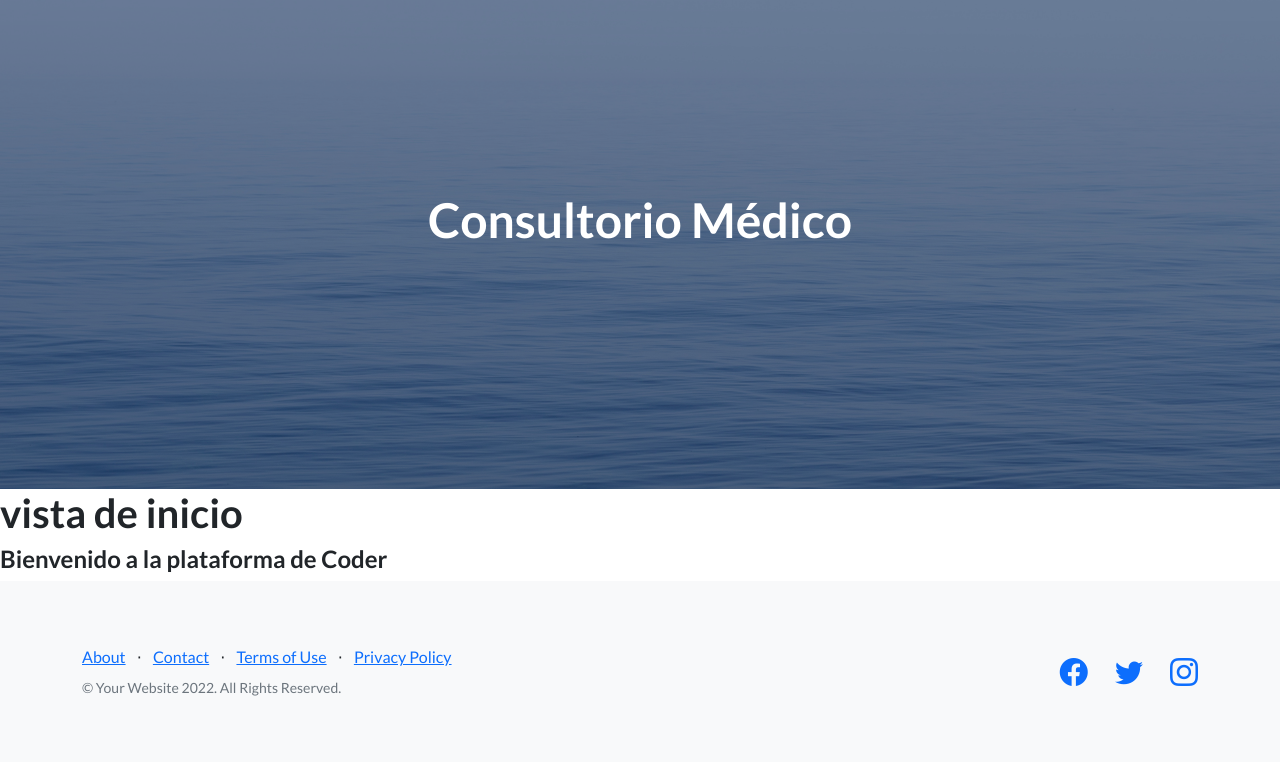
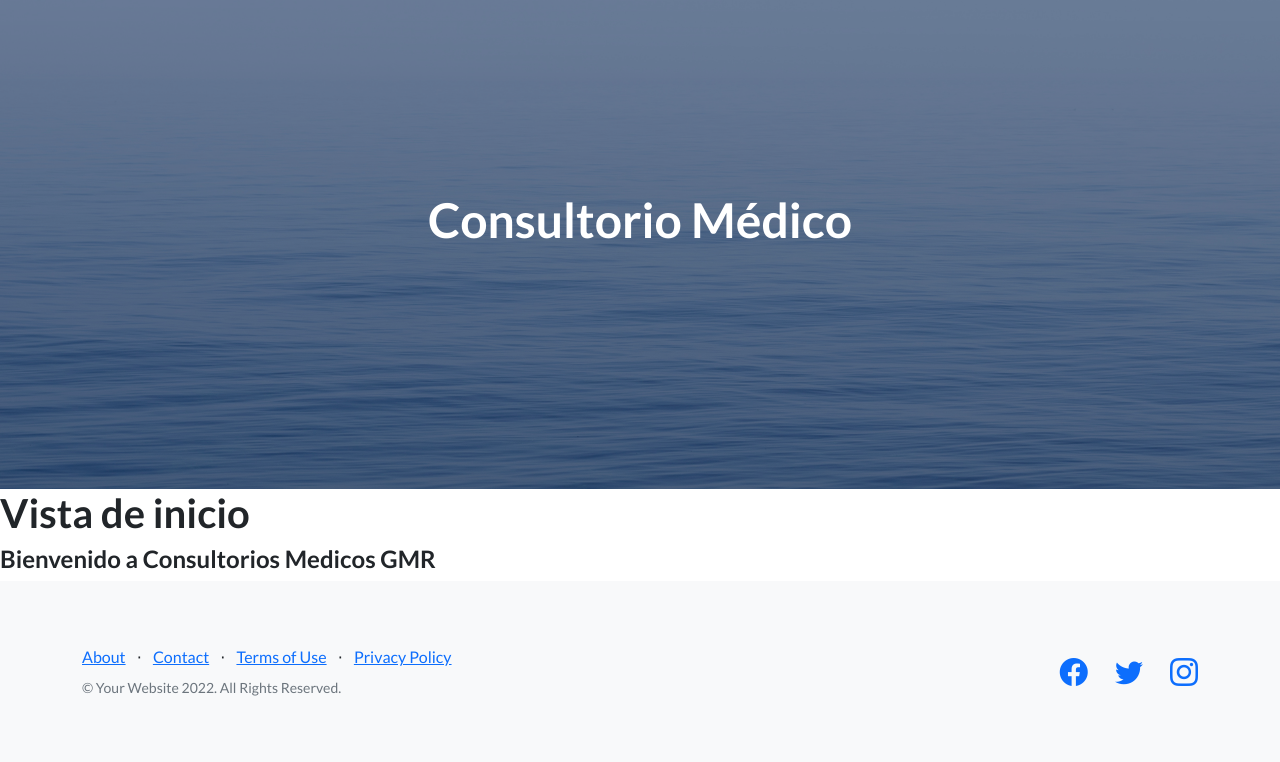
Before and after one commit to Fachu2989/consultoriomedicocoder, a Django app: page /consultorio/ in a window 1280 px wide. Shown: the part 57-819 px from the top of the page. Run offline with Django 4.2, Linux system fonts and the light colour scheme; some libraries are stand-ins or nearby versions.

Commit message:
Se modifican el template de inicio y se modifican los títulos de las vistas

```diff
--- a/Appconsultorios/Templates/administrativos.html
+++ b/Appconsultorios/Templates/administrativos.html
@@ -3,7 +3,7 @@
 {% load static %}
 
 {% block contenidoQueCambia %}
-    <h1>Vista de Administrativos </h1>
+    <h1> Administrativos </h1>
     <h4>Este es el personal administrativo que tenemos trabajando en este momento</h4>
     <ul>
 
--- a/Appconsultorios/Templates/enfermeros.html
+++ b/Appconsultorios/Templates/enfermeros.html
@@ -4,7 +4,7 @@
 
 {% block contenidoQueCambia %}
 
-    <h1>Vista de Enfermeros </h1>
+    <h1>Listado de Enfermeros </h1>
     <h4>Estos son los enfermeros que tenemos trabajando en este momento</h4>
     <ul>
 
--- a/Appconsultorios/Templates/inicio.html
+++ b/Appconsultorios/Templates/inicio.html
@@ -3,6 +3,6 @@
 {% load static %}
 
 {% block contenidoQueCambia %}
-    <h1>vista de inicio</h1>
-    <h4>Bienvenido a la plataforma de Coder</h4>
+    <h1>Vista de inicio</h1>
+    <h4>Bienvenido a Consultorios Medicos GMR</h4>
 {% endblock contenidoQueCambia %}
--- a/Appconsultorios/Templates/medicos.html
+++ b/Appconsultorios/Templates/medicos.html
@@ -4,7 +4,7 @@
 
 {% block contenidoQueCambia %}
 
-    <h1>Vista de Medicos </h1>
+    <h1>Medicos </h1>
     <h4>Este es el staff médico que tenemos trabajando en este momento</h4>
     <ul>
 
--- a/Appconsultorios/Templates/pacientes.html
+++ b/Appconsultorios/Templates/pacientes.html
@@ -4,7 +4,7 @@
 
 {% block contenidoQueCambia %}
 
-    <h1>Vista de Pacientes </h1>
+    <h1>Pacientes </h1>
     <h4>Estos son los pacientes que tenemos registrados en nuestra base de datos</h4>
     <ul>
 
```
